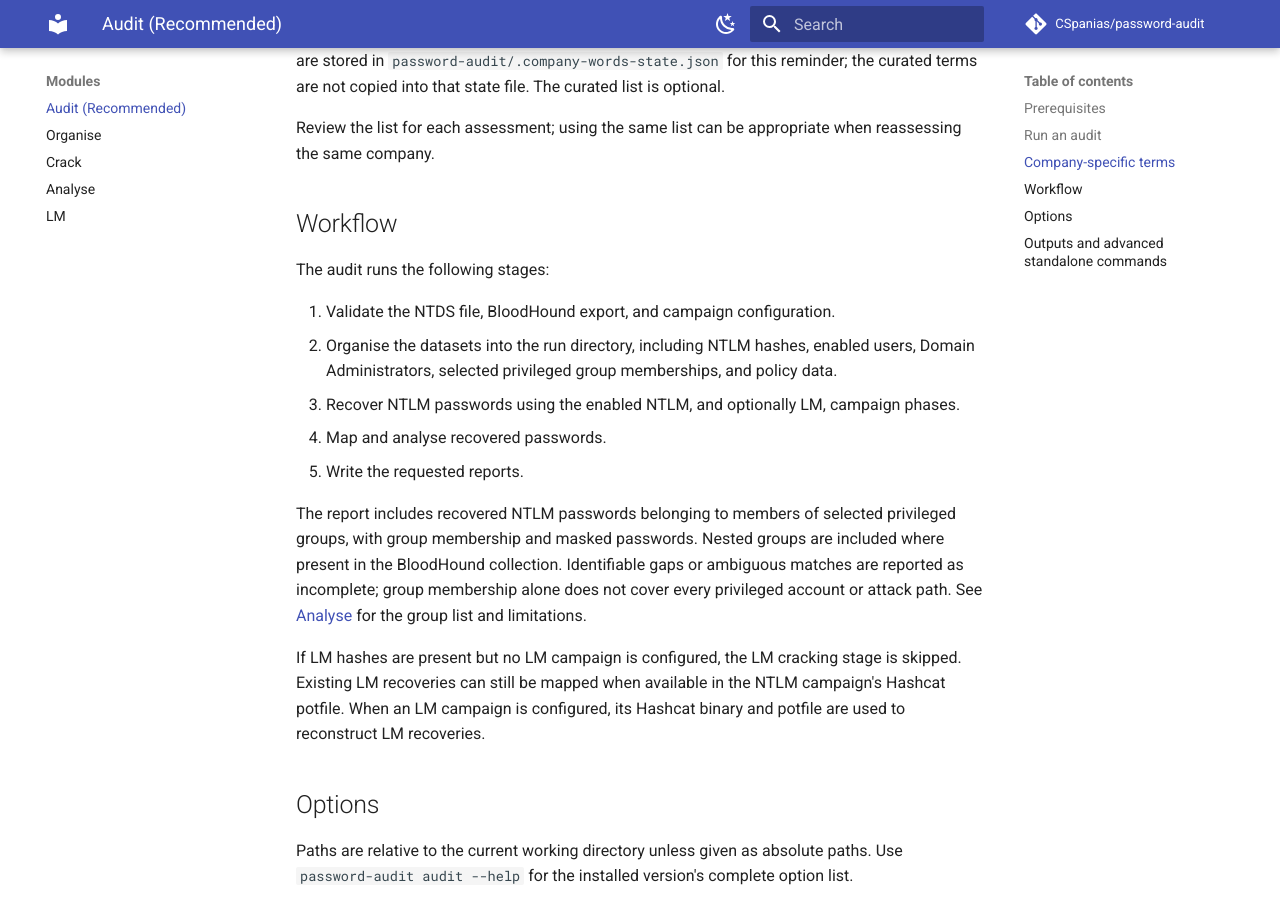
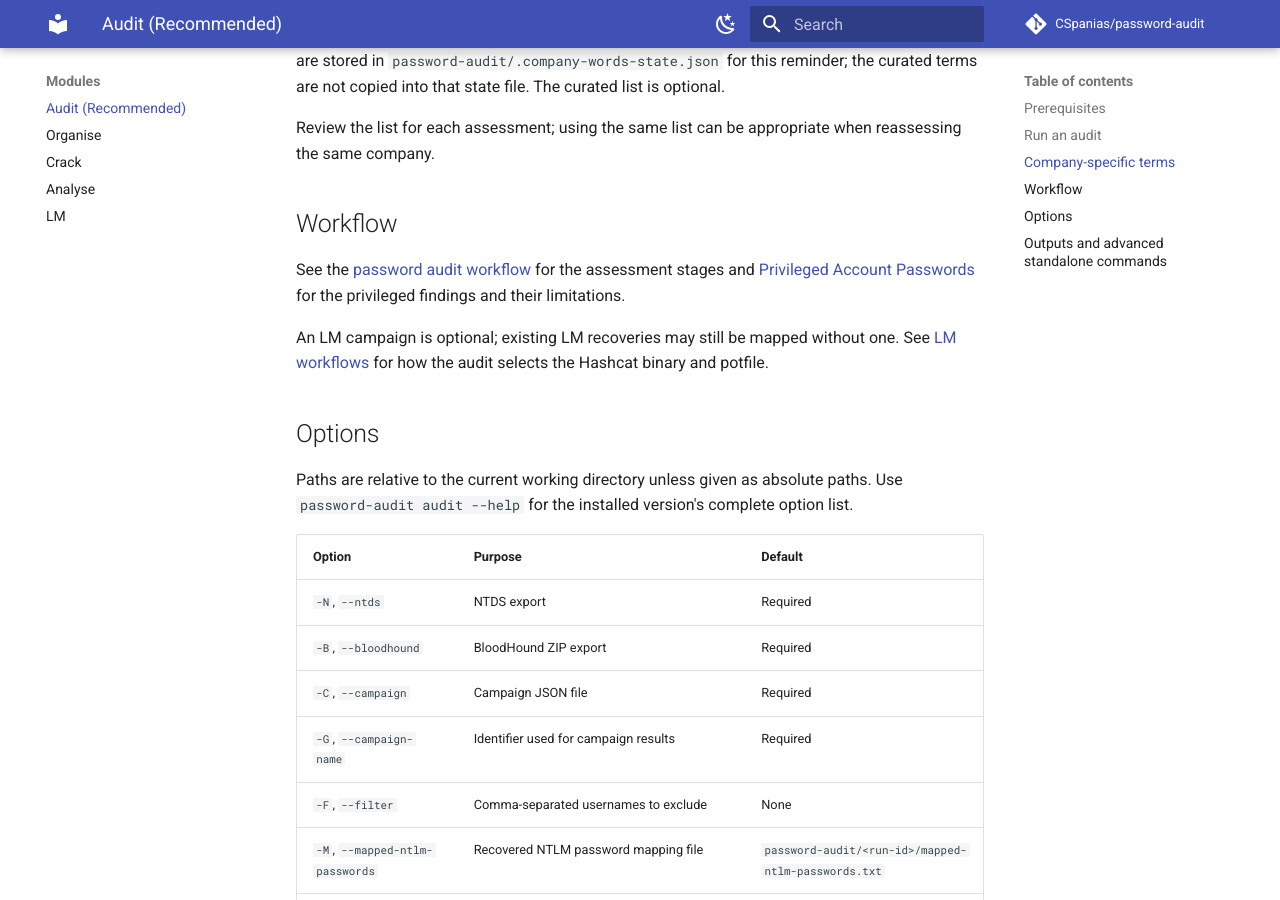
Before and after one commit to CSpanias/password-audit, an MkDocs documentation site: the page built from docs/audit.md, in a window 1280 px wide and 900 px high, scrolled down 2109 px. Built offline with MkDocs 1.6.1 and Material for MkDocs 9.7.7, drawn with Linux system fonts in a browser that asks for light colours; comment, search, counter and statistics services are not loaded; some of the changed text lies outside the part shown.

Commit message:
Simplified audit documentation.
Co-authored-by: Copilot <223556219+Copilot@users.noreply.github.com>

```diff
--- a/docs/audit.md
+++ b/docs/audit.md
@@ -19,13 +19,8 @@ configuration.
   LM recovery when LM hashes are present.
 
 See [Campaign configuration](crack.md#campaign-configuration) for the JSON
-structure. The repository includes
-[NTLM](https://github.com/CSpanias/password-audit/blob/main/example-ntlm-config.json)
-and [dual NTLM/LM](https://github.com/CSpanias/password-audit/blob/main/example-dual-config.json)
-campaign examples for `audit`. The
-[LM-only example](https://github.com/CSpanias/password-audit/blob/main/example-lm-config.json)
-is for standalone `crack run`; it cannot be used with `audit` unless an `ntlm`
-section is added.
+structure and example campaigns. An LM-only campaign is for standalone
+`crack run`; it cannot be used with `audit` unless an `ntlm` section is added.
 
 ## Run an audit
 
@@ -99,27 +94,13 @@ when reassessing the same company.
 
 ## Workflow
 
-The audit runs the following stages:
+See the [password audit workflow](knowledge-base/password-audits.md#workflow)
+for the assessment stages and [Privileged Account Passwords](checks/privileged-accounts.md)
+for the privileged findings and their limitations.
 
-1. Validate the NTDS file, BloodHound export, and campaign configuration.
-2. Organise the datasets into the run directory, including NTLM hashes,
-   enabled users, Domain Administrators, selected privileged group memberships,
-   and policy data.
-3. Recover NTLM passwords using the enabled NTLM, and optionally LM, campaign phases.
-4. Map and analyse recovered passwords.
-5. Write the requested reports.
-
-The report includes recovered NTLM passwords belonging to members of selected
-privileged groups, with group membership and masked passwords. Nested groups
-are included where present in the BloodHound collection. Identifiable gaps or
-ambiguous matches are reported as incomplete; group membership alone does not
-cover every privileged account or attack path. See
-[Analyse](analyse.md#what-is-analysed) for the group list and limitations.
-
-If LM hashes are present but no LM campaign is configured, the LM cracking
-stage is skipped. Existing LM recoveries can still be mapped when available in
-the NTLM campaign's Hashcat potfile. When an LM campaign is configured, its
-Hashcat binary and potfile are used to reconstruct LM recoveries.
+An LM campaign is optional; existing LM recoveries may still be mapped without
+one. See [LM workflows](lm.md#lm-recovery-and-mapping) for how the audit
+selects the Hashcat binary and potfile.
 
 ## Options
 
```
Also changed, not shown: docs/analyse.md (+2 -10 lines), docs/crack.md (+3 -4 lines), docs/index.md (+5 -2 lines), docs/knowledge-base/password-audits.md (+3 -12 lines).
